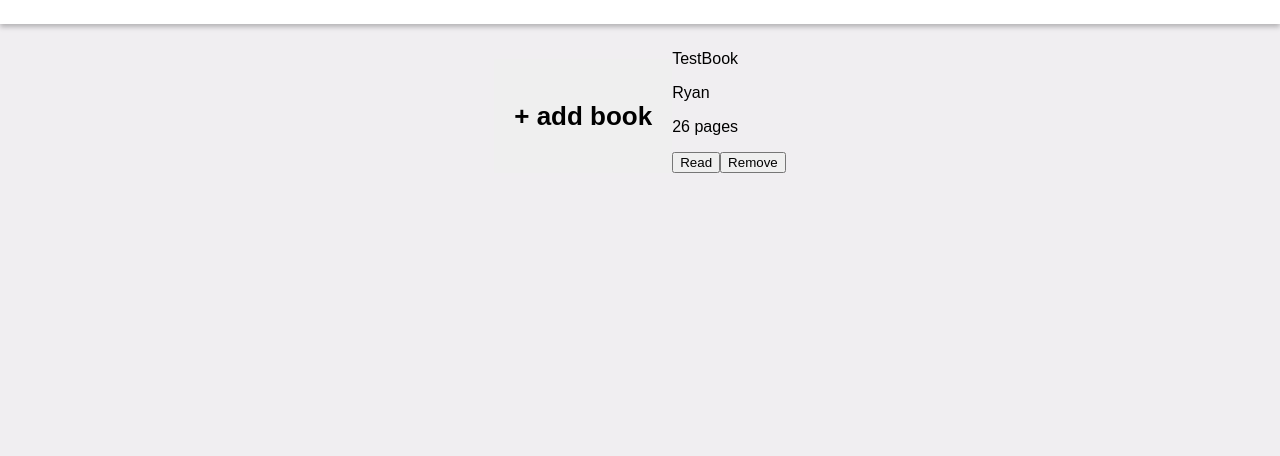
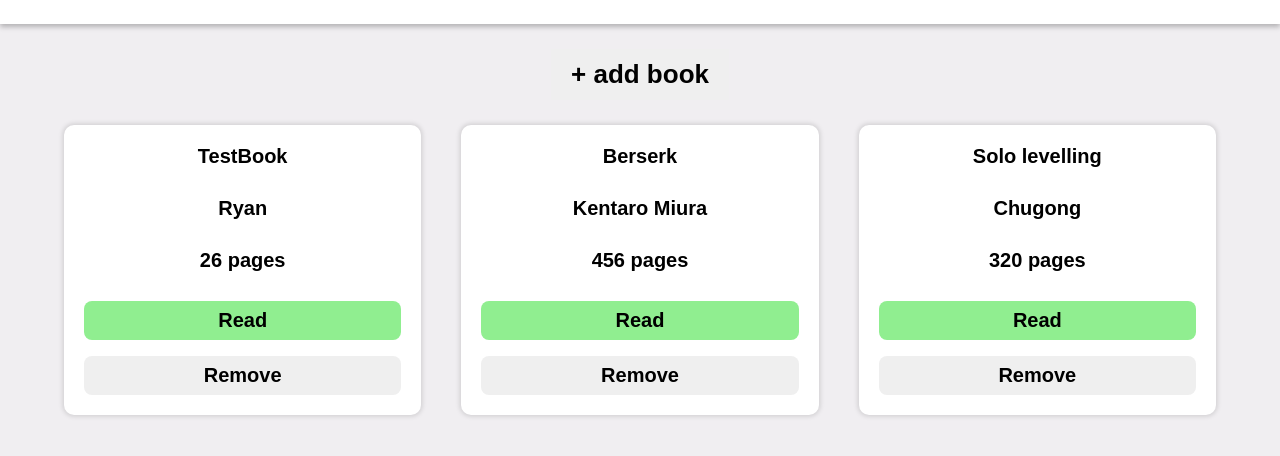
Before and after one commit to ColdBlood237/odin-library, a plain HTML site: page index.html in a window 1280 px wide. Shown: the part 76-532 px from the top of the page. Drawn offline with Linux system fonts and the light colour scheme.

Commit message:
Style the book cards and implement a function to make the read button works

```diff
--- a/app.js
+++ b/app.js
@@ -37,7 +37,12 @@
     pages.textContent = `${book.pages} pages`;
     bookNode.appendChild(pages);
 
+    const btnContainer = document.createElement("div");
+    btnContainer.classList.add("btn-container");
+    bookNode.appendChild(btnContainer);
+
     const readBtn = document.createElement("button");
+    readBtn.classList.add("read-btn");
     if (book.read) {
       readBtn.classList.add("book-read");
       readBtn.textContent = "Read";
@@ -45,19 +50,43 @@
       readBtn.classList.add("book-not-read");
       readBtn.textContent = "Not read";
     }
-    bookNode.appendChild(readBtn);
+    btnContainer.appendChild(readBtn);
 
     const removeBtn = document.createElement("button");
     removeBtn.classList.add("book-remove-btn");
     removeBtn.textContent = "Remove";
-    bookNode.appendChild(removeBtn);
+    btnContainer.appendChild(removeBtn);
 
     console.log(bookNode);
     shelf.appendChild(bookNode);
   });
 }
 
+function switchRead() {
+  const readBtns = document.querySelectorAll(".read-btn");
+  readBtns.forEach((readBtn) =>
+    readBtn.addEventListener("click", () => {
+      if (readBtn.classList.contains("book-read")) {
+        readBtn.classList.replace("book-read", "book-not-read");
+        readBtn.textContent = "Not read";
+      } else {
+        readBtn.classList.replace("book-not-read", "book-read");
+        readBtn.textContent = "Read";
+      }
+    })
+  );
+}
+
 const testBook = new Book("TestBook", "Ryan", 26, true);
 myLibrary.push(testBook);
 
+const berserk = new Book("Berserk", "Kentaro Miura", 456, true);
+myLibrary.push(berserk);
+
+const solo = new Book("Solo levelling", "Chugong", 320, true);
+myLibrary.push(solo);
+
+console.log(myLibrary);
+
 displayBooks();
+switchRead();
--- a/index.html
+++ b/index.html
@@ -15,7 +15,7 @@
             <h1>library</h1>
         </div>
         <div class="main">
-            <button class="add-btn">+ add book</button>
+            <div class="add-btn-container"><button class="add-btn">+ add book</button></div>
             <div id="shelf"></div>
         </div>
     </body>
--- a/styles.css
+++ b/styles.css
@@ -19,9 +19,15 @@
 }
 
 .main {
+  background-color: #f0eef1;
+}
+
+.add-btn-container {
   display: flex;
   justify-content: center;
-  background-color: #f0eef1;
+  align-items: center;
+  margin-top: 25px;
+  margin-bottom: 25px;
 }
 
 .add-btn {
@@ -29,7 +35,6 @@
   font-size: 26px;
   font-weight: bold;
   padding: 10px 20px;
-  margin-top: 25px;
   cursor: pointer;
 }
 
@@ -38,3 +43,57 @@
   border-radius: 10px;
   transition: filter 0.15s ease-in-out;
 }
+
+#shelf {
+  display: grid;
+  margin: 0 5%;
+  grid-template-columns: repeat(auto-fit, minmax(300px, 1fr));
+  justify-content: center;
+  gap: 40px;
+}
+
+.book-card {
+  display: flex;
+  flex-direction: column;
+  justify-content: space-around;
+  background-color: #ffffff;
+  height: 250px;
+  padding: 20px;
+  text-align: center;
+  border-radius: 10px;
+  font-weight: bold;
+  font-size: 20px;
+  box-shadow: 0px 0px 5px 1px rgba(0, 0, 0, 0.15);
+}
+
+.book-card > * {
+  flex: 1;
+  margin: 0;
+}
+
+.btn-container {
+  flex: 1;
+  display: flex;
+  flex-direction: column;
+  align-items: center;
+  justify-content: space-between;
+  gap: 16px;
+}
+
+.btn-container > button {
+  cursor: pointer;
+  border: 0;
+  font-size: 20px;
+  font-weight: bold;
+  width: 100%;
+  padding: 8px 0;
+  border-radius: 8px;
+}
+
+.book-read {
+  background-color: #90ee90;
+}
+
+.book-not-read {
+  background-color: #f08080;
+}
```
